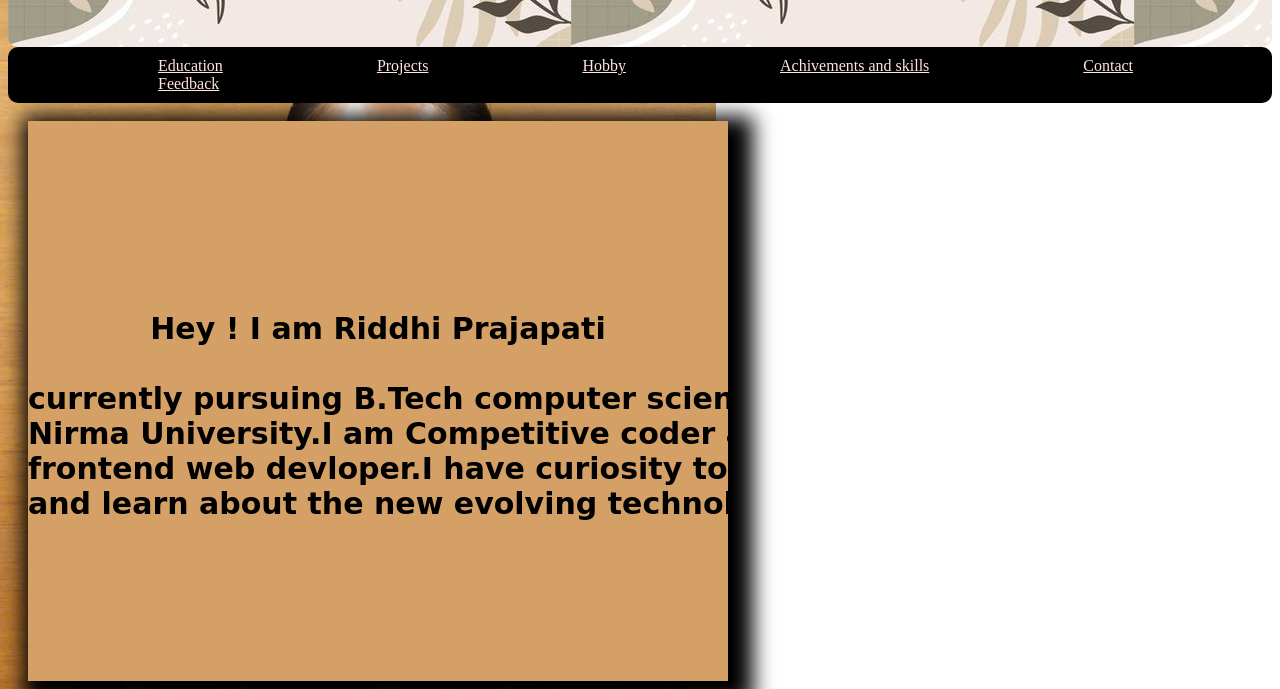
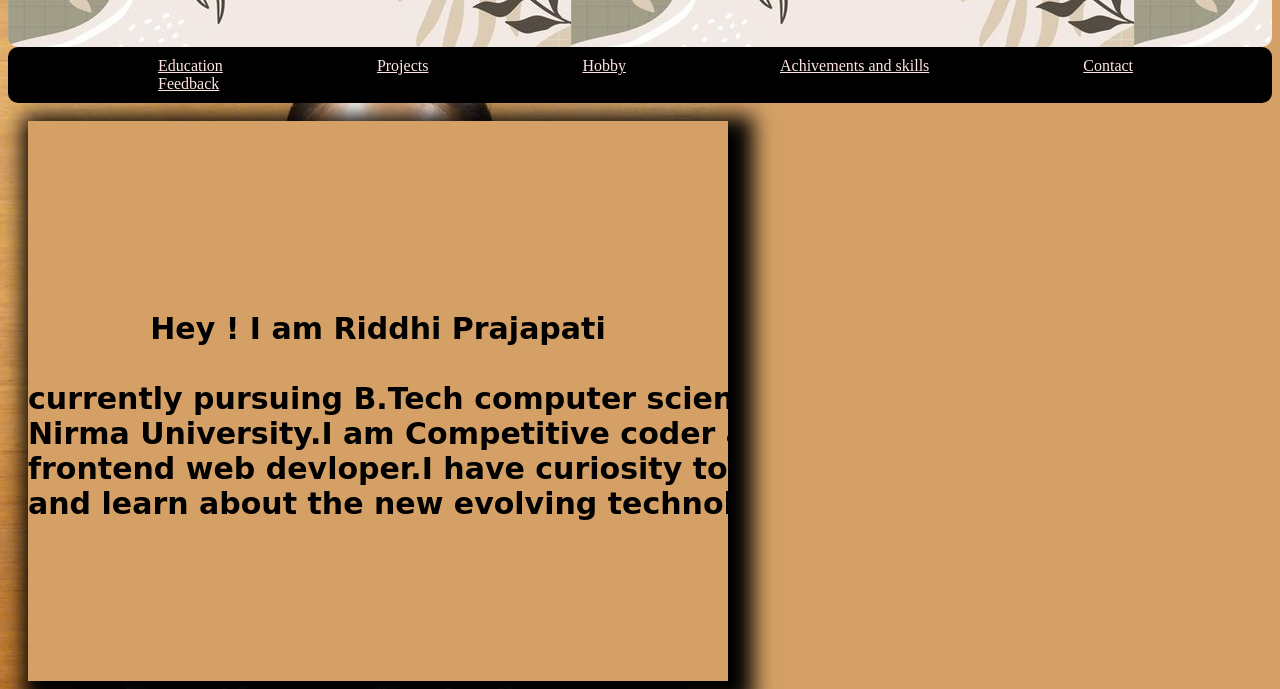
Before and after one commit to 1riddhi/portfolio, a plain HTML site: page index.html in a window 1280 px wide. Shown: the part 121-810 px from the top of the page. Drawn offline with Linux system fonts and the light colour scheme.

Commit message:
Update style.css

```diff
--- a/style.css
+++ b/style.css
@@ -1,6 +1,7 @@
 body{
     background-image: url(./riddhi.jpeg);
     background-repeat: no-repeat;
+    background-color:rgb(212, 160, 102);
 
 }
 header {
```
